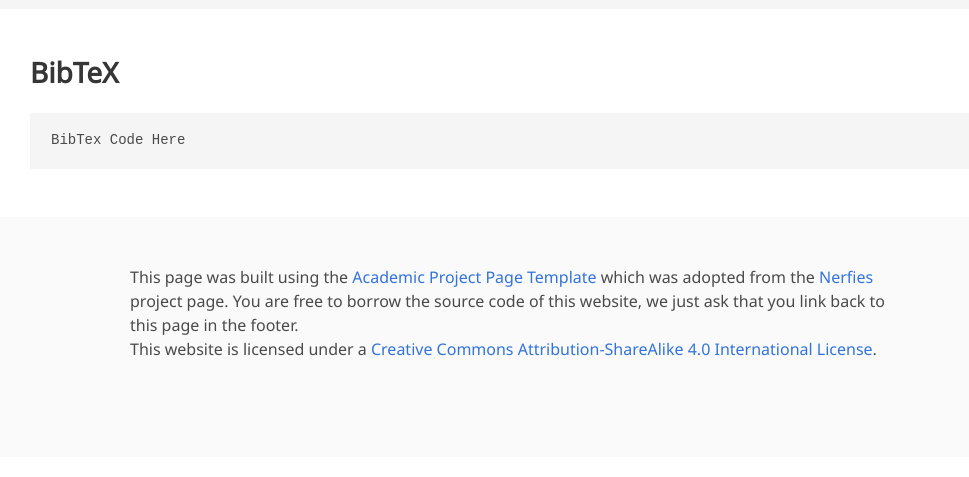
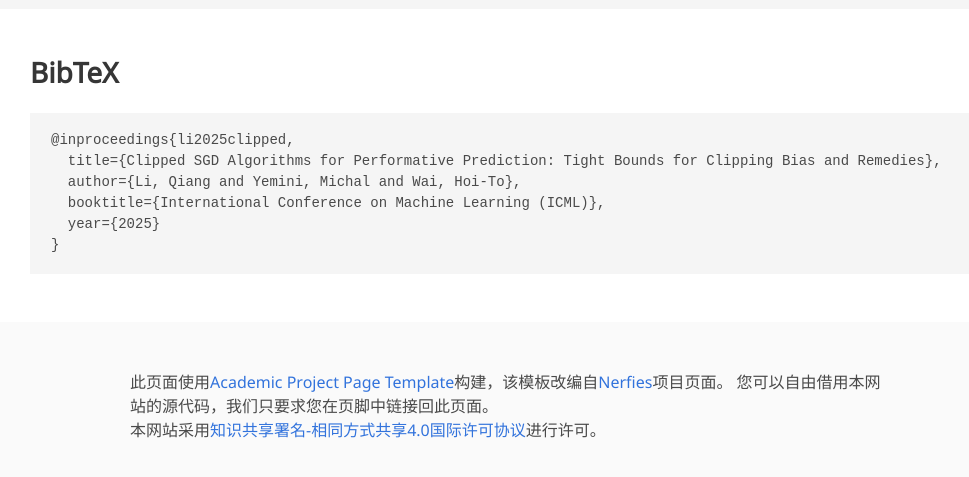
Before and after one commit to Qiang-CU/icml2025-clippingsgd, a plain HTML site: page index.html in a window 1280 px wide. Shown: the part 3545-4022 px from the top of the page, without its empty margins (130-1099 px from the left). Drawn offline with nearby package versions, Linux system fonts and the light colour scheme; some icons are missing; a web font is replaced by a local one.

Commit message:
Update BibTeX and translate footer to Chinese

```diff
--- a/index.html
+++ b/index.html
@@ -256,7 +256,7 @@
     <div class="container">
       <h2 class="title">Poster</h2>
 
-      <iframe  src="static/pdfs/sample.pdf" width="100%" height="550">
+      <iframe  src="static/pdfs/Fancy_Posters_ICML_Workshop.pdf" width="100%" height="550">
           </iframe>
 
       </div>
@@ -269,7 +269,12 @@
   <section class="section" id="BibTeX">
     <div class="container is-max-desktop content">
       <h2 class="title">BibTeX</h2>
-      <pre><code>BibTex Code Here</code></pre>
+      <pre><code>@inproceedings{li2025clipped,
+  title={Clipped SGD Algorithms for Performative Prediction: Tight Bounds for Clipping Bias and Remedies},
+  author={Li, Qiang and Yemini, Michal and Wai, Hoi-To},
+  booktitle={International Conference on Machine Learning (ICML)},
+  year={2025}
+}</code></pre>
     </div>
 </section>
 <!--End BibTex citation -->
@@ -282,9 +287,8 @@
         <div class="content">
 
           <p>
-            This page was built using the <a href="https://github.com/eliahuhorwitz/Academic-project-page-template" target="_blank">Academic Project Page Template</a> which was adopted from the <a href="https://nerfies.github.io" target="_blank">Nerfies</a> project page.
-            You are free to borrow the source code of this website, we just ask that you link back to this page in the footer. <br> This website is licensed under a <a rel="license"  href="http://creativecommons.org/licenses/by-sa/4.0/" target="_blank">Creative
-            Commons Attribution-ShareAlike 4.0 International License</a>.
+            此页面使用<a href="https://github.com/eliahuhorwitz/Academic-project-page-template" target="_blank">Academic Project Page Template</a>构建，该模板改编自<a href="https://nerfies.github.io" target="_blank">Nerfies</a>项目页面。
+            您可以自由借用本网站的源代码，我们只要求您在页脚中链接回此页面。<br>本网站采用<a rel="license" href="http://creativecommons.org/licenses/by-sa/4.0/" target="_blank">知识共享署名-相同方式共享4.0国际许可协议</a>进行许可。
           </p>
 
         </div>
```
